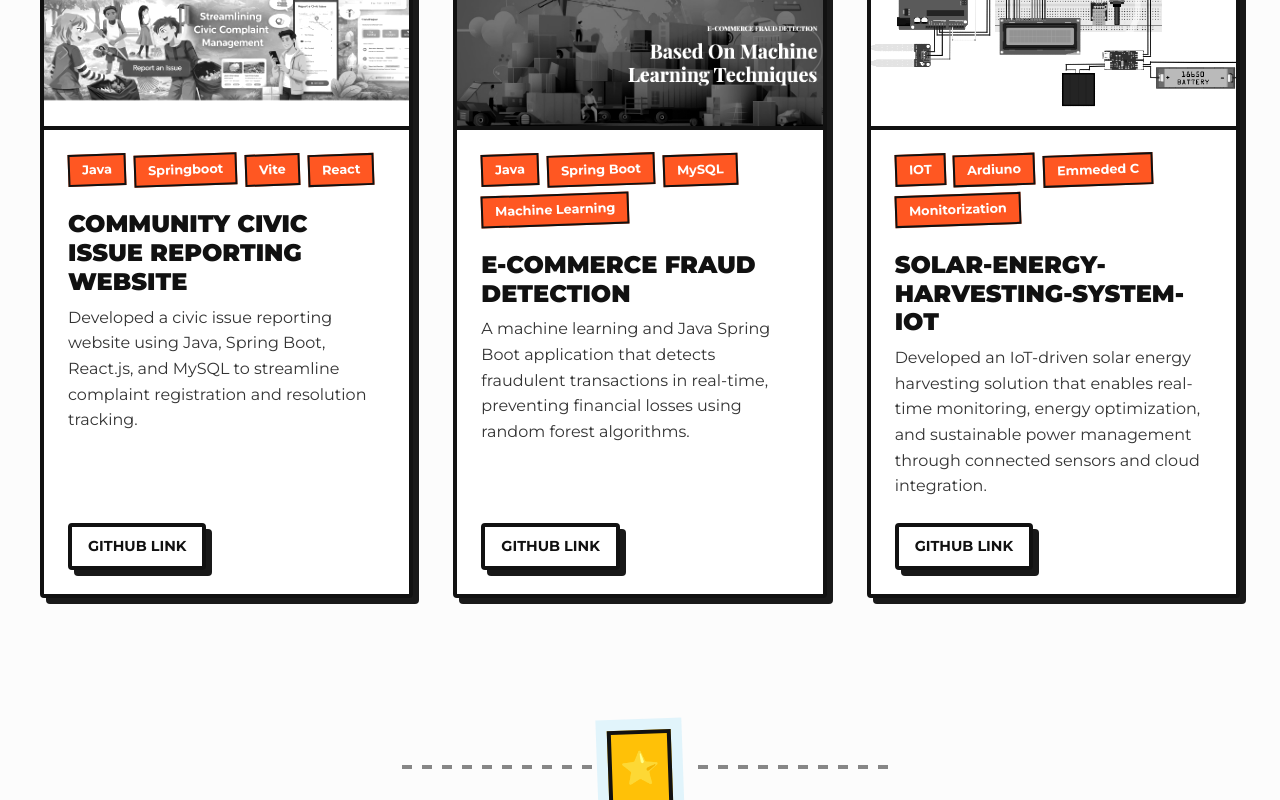
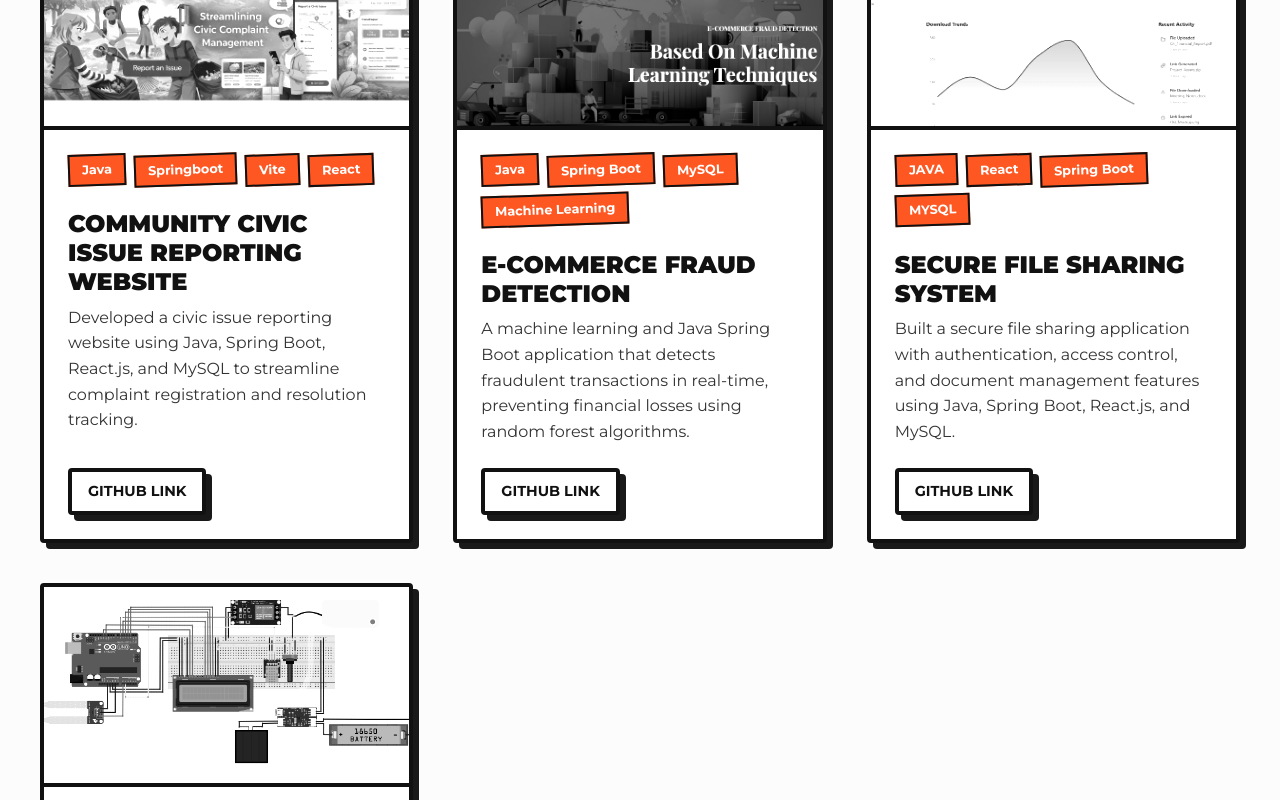
Before and after one commit to Kakdeayush/MY_PORTFOLIO_AYUSHKAKDE, a React (Vite) app: page / in a window 1280 px wide. Shown: the part 3680-4480 px from the top of the page. Built offline with nearby package versions, Linux system fonts and the light colour scheme.

Commit message:
photo added for the secure file sharing system

```diff
--- a/src/components/Projects.jsx
+++ b/src/components/Projects.jsx
@@ -3,6 +3,7 @@ import ecommerceImg from "../assets/ecommerce-web.png";
 import banner2 from "../assets/banner2.png";
 import './Projects.css';
 import solarphoto from "../assets/solar energy harvesating system.png"
+import securephoto from "../assets/secure file share system dashboard.png"
 
 const projectsData = [
 
@@ -23,8 +24,16 @@ const projectsData = [
         tags: ['Java', 'Spring Boot', 'MySQL', 'Machine Learning'],
         github: 'https://github.com/Kakdeayush/E-COMMERCE-FRAUD-DETECTION-WEB'
     },
+      {
+        id: 3,
+        title: ' SECURE FILE SHARING SYSTEM',
+        description: 'Built a secure file sharing application with authentication, access control, and document management features using Java, Spring Boot, React.js, and MySQL.',
+        image: securephoto,
+        tags: ['JAVA', 'React', 'Spring Boot', 'MYSQL'],
+        github: 'https://github.com/Kakdeayush/SECURE-FILE-SHARING-SYSTEM'
+    },
     {
-        id: 3,
+        id:4,
         title: ' SOLAR-ENERGY-HARVESTING-SYSTEM-IOT',
         description: 'Developed an IoT-driven solar energy harvesting solution that enables real-time monitoring, energy optimization, and sustainable power management through connected sensors and cloud integration.',
         image: solarphoto,
```
Also changed, not shown: src/assets/secure file share system dashboard.png (added).
